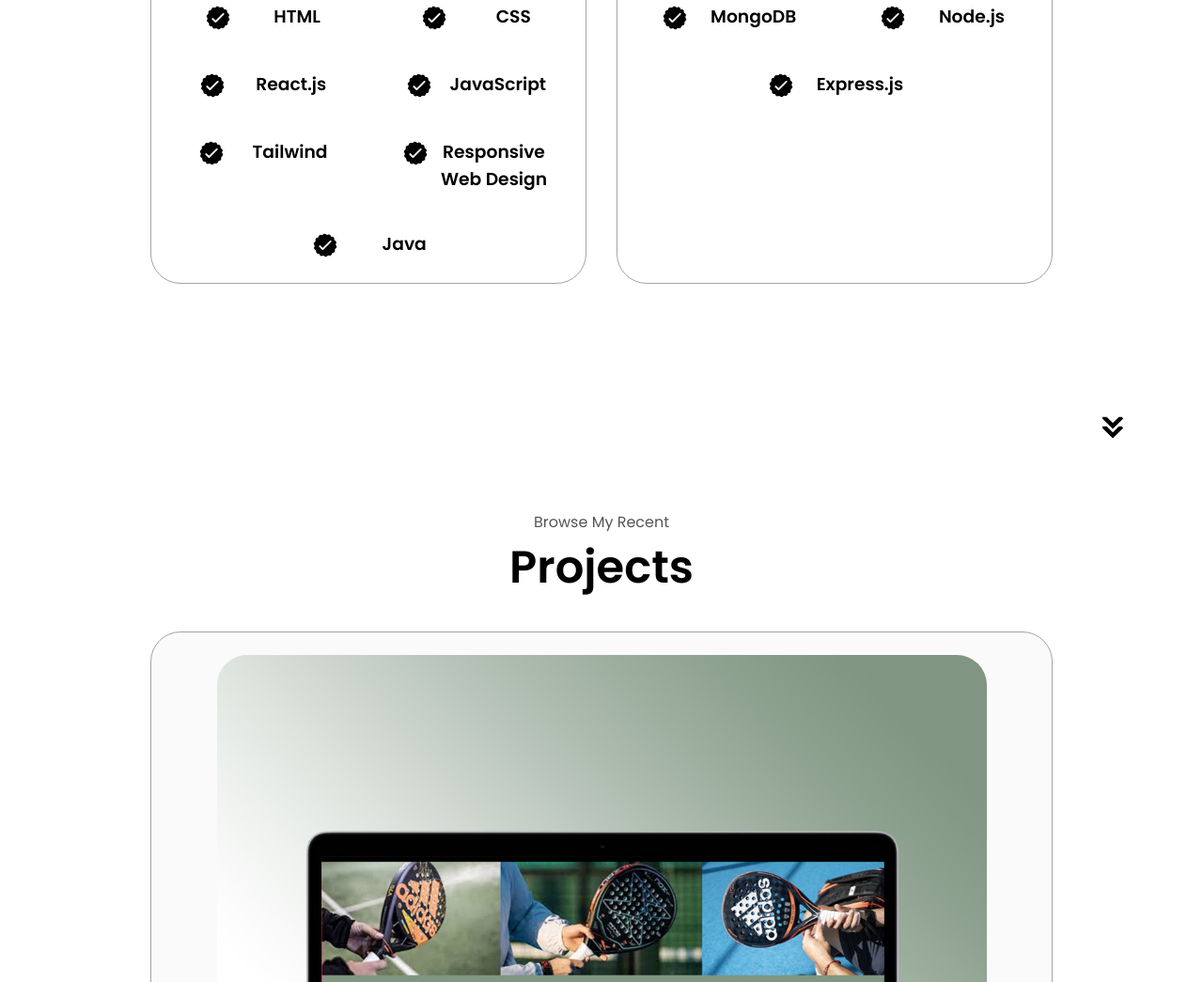
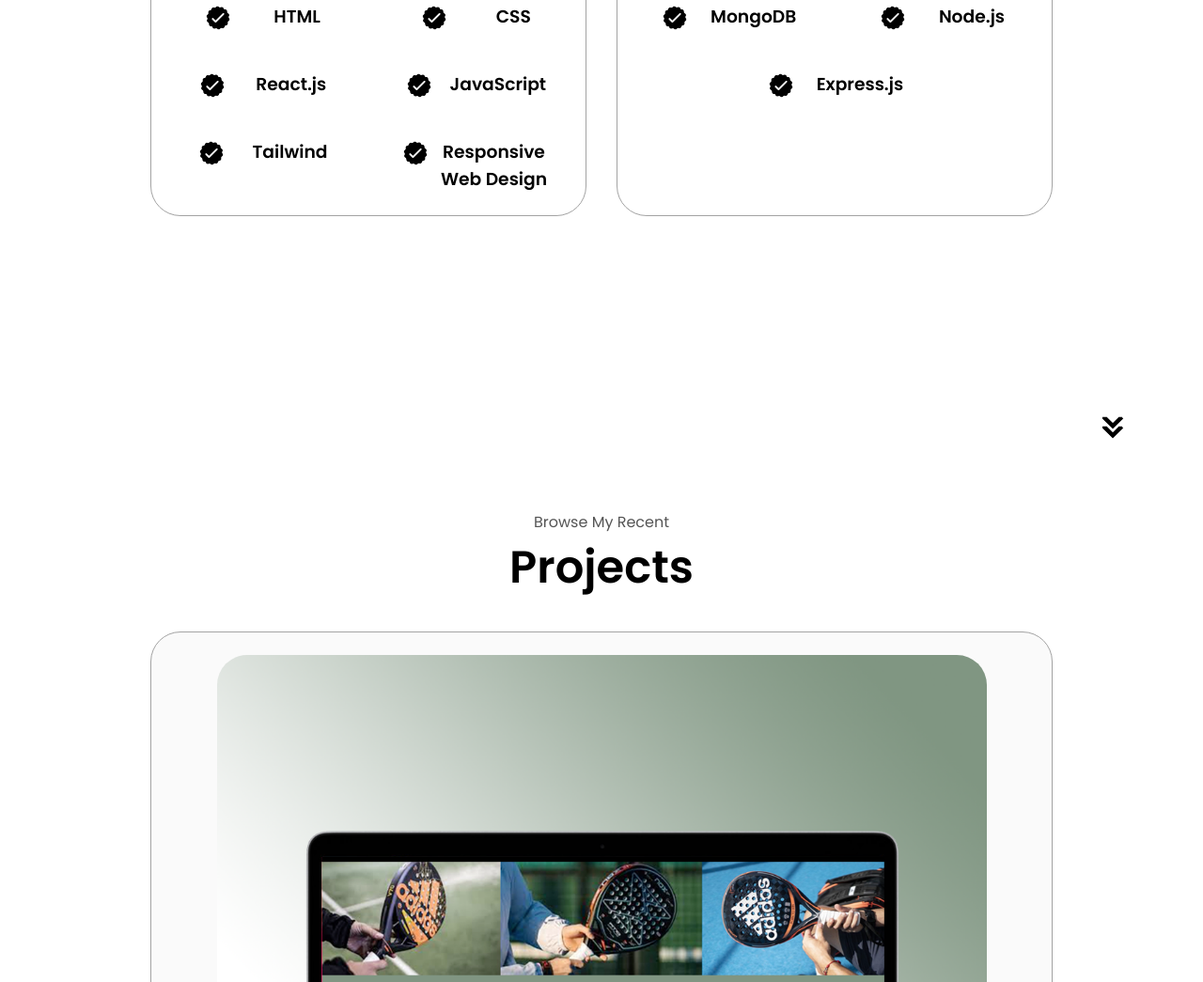
Before and after one commit to Juanmormar/portfolio-juan, a plain HTML site: page index.html in a window 1280 px wide. Shown: the part 1921-2966 px from the top of the page at 94% size. Drawn offline with Linux system fonts and the light colour scheme.

Commit message:
Update index.html

```diff
--- a/index.html
+++ b/index.html
@@ -205,7 +205,7 @@
                   <!-- <p>Intermediate</p> -->
                 </div>
               </article>
-              <article>
+             <!--  <article>
                 <img
                   src="./assets/checkmark.png"
                   alt="Experience icon"
@@ -213,9 +213,9 @@
                 />
                 <div>
                   <h3>Java</h3>
-                  <!-- <p>Intermediate</p> -->
+
                 </div>
-              </article>
+              </article> -->
             </div>
           </div>
           <div class="details-container">
```
